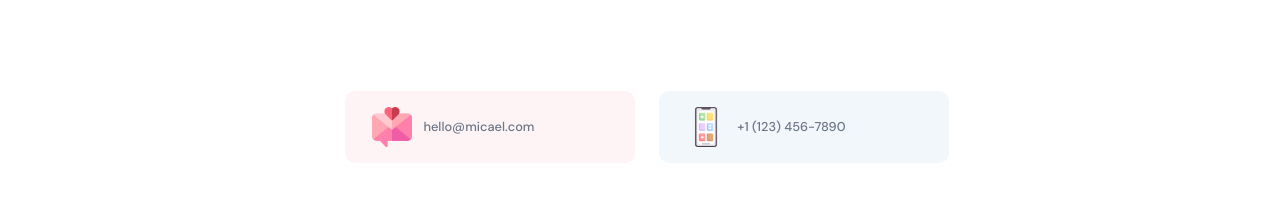
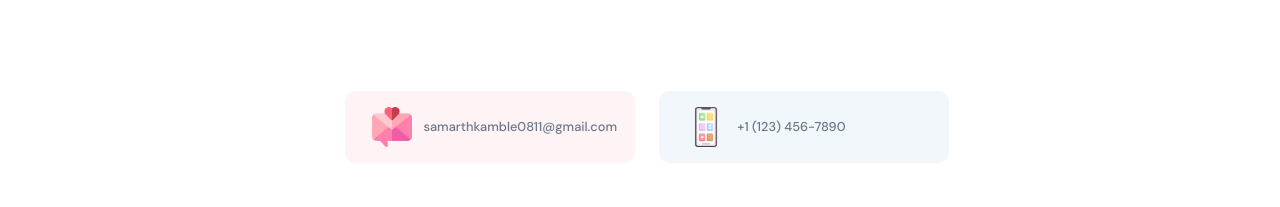
Before and after one commit to samarth-kamble/Stunning-Portfolio, a React (Create React App) app in the folder frontend_react/: page / in a window 1280 px wide. Shown: the part 3311-3518 px from the top of the page. Built offline with nearby package versions, Linux system fonts and the light colour scheme; no server answers.

Commit message:
Change the contact detail

```diff
--- a/frontend_react/src/container/Footer/Footer.jsx
+++ b/frontend_react/src/container/Footer/Footer.jsx
@@ -47,8 +47,8 @@
       <div className="app__footer-cards">
         <div className="app__footer-card ">
           <img src={images.email} alt="email" />
-          <a href="mailto:hello@micael.com" className="p-text">
-            hello@micael.com
+          <a href="mailto:samarthkamble0811@gmail.com" className="p-text">
+            samarthkamble0811@gmail.com
           </a>
         </div>
         <div className="app__footer-card">
```
